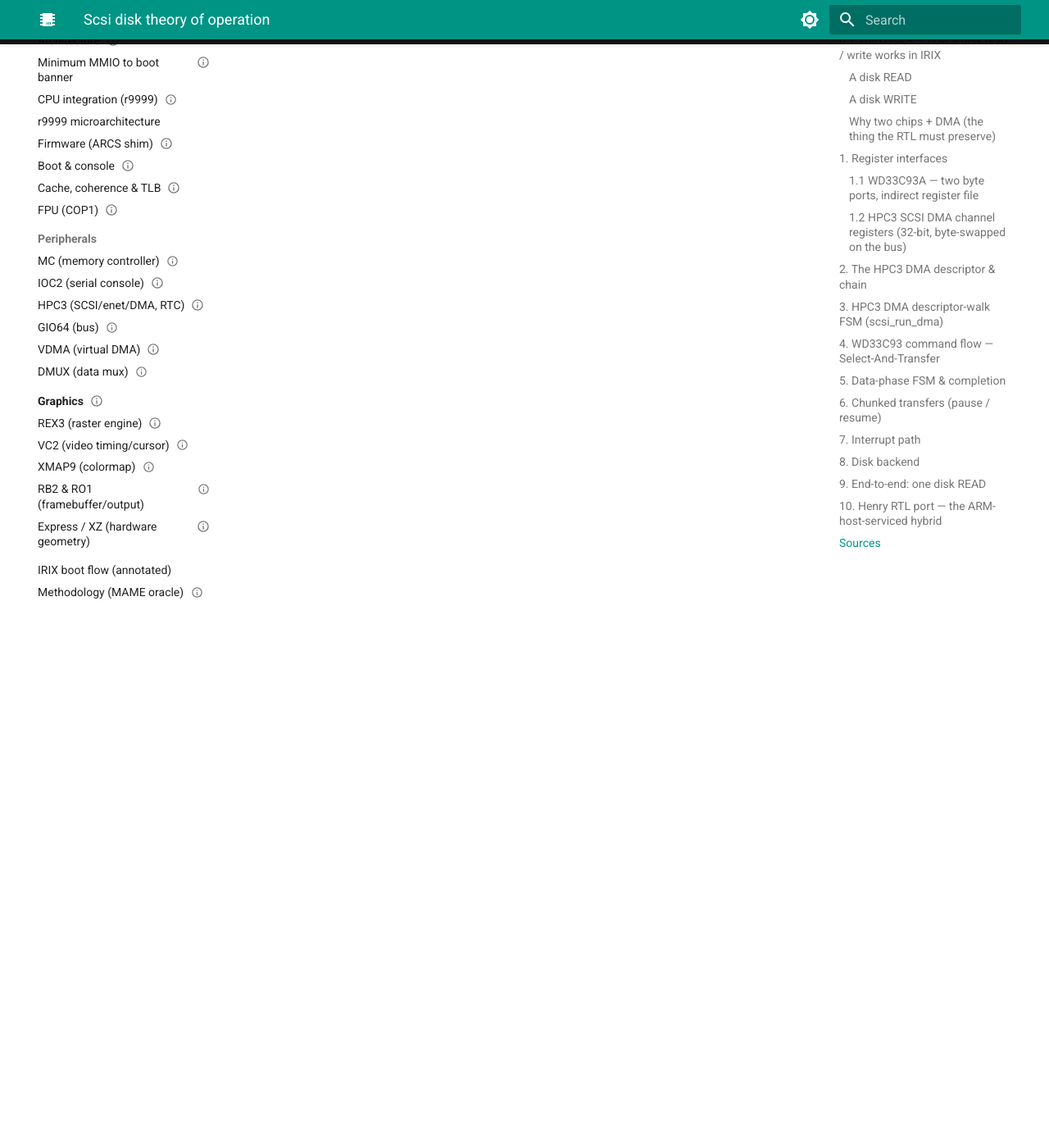
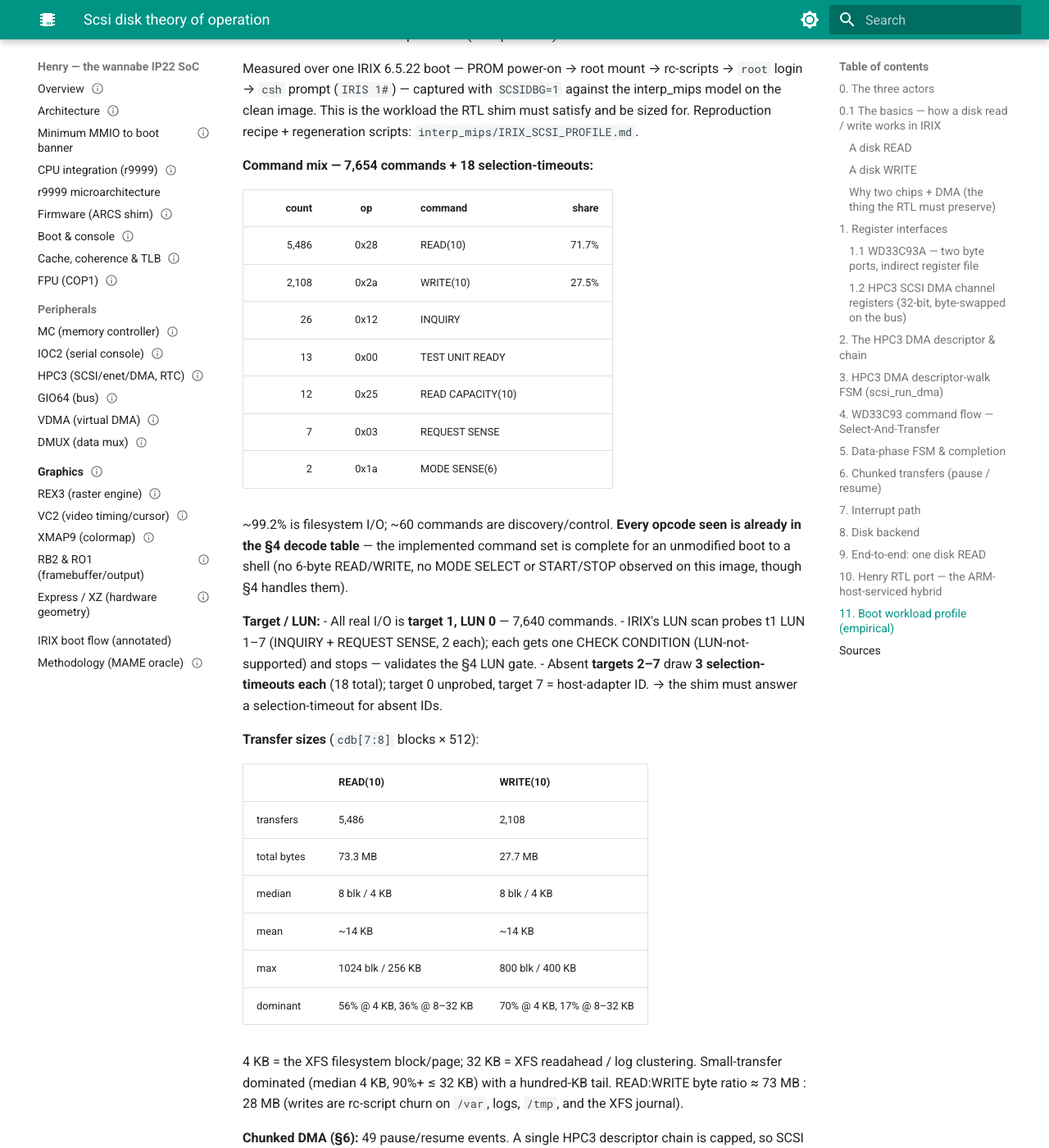
Before and after one commit to dsheffie/henry-the-wannabe-ip22-soc, an MkDocs documentation site: the page built from docs/peripherals/scsi_disk_theory_of_operation.md, in a window 1280 px wide and 1400 px high, scrolled down 9574 px. Shown: the whole window at 82% size. Built offline with MkDocs 1.6.1 and Material for MkDocs 9.7.7, drawn with Linux system fonts in a browser that asks for light colours; some of the changed text lies outside the part shown.

Commit message:
docs/scsi: add empirical IRIX boot workload profile (§11)
Fold the interp_mips IRIX_SCSI_PROFILE.md capture into the SCSI theory-of-op:
command mix (7,654 cmds: READ(10) 71.7% / WRITE(10) 27.5% + ~60 discovery),
target/LUN distribution (all I/O = t1/L0; LUN scan; 18 absent-target timeouts),
transfer-size tables (median 4 KB, max 256/400 KB), and chunked-DMA stats
(49 events, ~252 KB effective single-DMA cap). Tie it to design: confirms the
§4 command set is complete for an unmodified boot, and sizes the §10 staging
buffer A. Cross-referenced from §6, §10, and Sources.

Co-Authored-By: Claude Opus 4.8 <noreply@anthropic.com>

```diff
--- a/docs/peripherals/scsi_disk_theory_of_operation.md
+++ b/docs/peripherals/scsi_disk_theory_of_operation.md
@@ -216,6 +216,8 @@ IRIX often programs the WD33C93 transfer count (and the DMA chain) for **fewer b
 - **Pause** (`pause_transfer`, called from CH_DESC_DONE/EOX when `residual()>0`): `drq=false`, `SCSI Status = 0x48` (data-out) / `0x49` (data-in), `Command Phase = 0x46` (count exhausted), `xfer count = 0`, Aux `INT`, `intrq`. `buf`+`pos` are **preserved**.
 - **Resume**: IRIX reprograms the DMA channel for the remaining bytes and re-issues `SEL_ATN_XFER`. `select_and_transfer()` detects an in-flight data phase with `0 < pos < buf.size()` → re-asserts `CIP|BSY`, `drq=true`, and returns **without re-decoding the CDB**; the HPC3 DMA pump after the command write moves the rest from `pos`.
 
+**Observed (one boot, §11):** 49 pause/resume events; IRIX caps a chain at **≈252 KB (504 blocks)**, so any SCSI transfer > 252 KB splits at 504-block boundaries — the **effective maximum single DMA is ≈ 252 KB**. This path is rare (49 of 7,654 commands) but mandatory for the > 128 KB tail.
+
 ---
 
 ## 7. Interrupt path
@@ -263,10 +265,55 @@ The FPGA has **no SCSI bus and no disk image in RTL**, and IRIX's driver can't b
 
 Net: the RTL never touches a data byte from a disk; the ARM moves blocks via mmap; the WD33C93+HPC3 present a byte-for-byte faithful control/completion sequence so IRIX boots unmodified.
 
+**Sizing (from the §11 boot profile):** the path is small-transfer dominated — median **4 KB**, 90%+ ≤ 32 KB — so the staging buffer **A** and the ARM doorbell must make the 4 KB case cheap (it's >half of all transfers). The tail runs to ~256–512 KB SCSI commands, but the HPC3 chunks a single DMA at **≈252 KB** (≤16 KB per descriptor, §2). Two viable sizings for A: one **chunk** (≤252 KB → ARM serviced once per Select-And-Transfer) or one **descriptor** (≤16 KB → smaller buffer, more doorbells). Either way the absent-target IDs (2–7) must still draw a selection-timeout, and the LUN gate must CHECK-CONDITION LUN≠0 (§11).
+
+---
+
+## 11. Boot workload profile (empirical)
+
+Measured over one IRIX 6.5.22 boot — PROM power-on → root mount → rc-scripts → `root` login → `csh` prompt (`IRIS 1#`) — captured with `SCSIDBG=1` against the interp_mips model on the clean image. This is the workload the RTL shim must satisfy and be sized for. Reproduction recipe + regeneration scripts: `interp_mips/IRIX_SCSI_PROFILE.md`.
+
+**Command mix — 7,654 commands + 18 selection-timeouts:**
+
+| count | op | command | share |
+|------:|:--:|---------|------:|
+| 5,486 | 0x28 | READ(10)          | 71.7% |
+| 2,108 | 0x2a | WRITE(10)         | 27.5% |
+|    26 | 0x12 | INQUIRY           |       |
+|    13 | 0x00 | TEST UNIT READY   |       |
+|    12 | 0x25 | READ CAPACITY(10) |       |
+|     7 | 0x03 | REQUEST SENSE     |       |
+|     2 | 0x1a | MODE SENSE(6)     |       |
+
+~99.2% is filesystem I/O; ~60 commands are discovery/control. **Every opcode seen is already in the §4 decode table** — the implemented command set is complete for an unmodified boot to a shell (no 6-byte READ/WRITE, no MODE SELECT or START/STOP observed on this image, though §4 handles them).
+
+**Target / LUN:**
+- All real I/O is **target 1, LUN 0** — 7,640 commands.
+- IRIX's LUN scan probes t1 LUN 1–7 (INQUIRY + REQUEST SENSE, 2 each); each gets one CHECK CONDITION (LUN-not-supported) and stops — validates the §4 LUN gate.
+- Absent **targets 2–7** draw **3 selection-timeouts each** (18 total); target 0 unprobed, target 7 = host-adapter ID. → the shim must answer a selection-timeout for absent IDs.
+
+**Transfer sizes** (`cdb[7:8]` blocks × 512):
+
+| | READ(10) | WRITE(10) |
+|--|--|--|
+| transfers | 5,486 | 2,108 |
+| total bytes | 73.3 MB | 27.7 MB |
+| median | 8 blk / 4 KB | 8 blk / 4 KB |
+| mean | ~14 KB | ~14 KB |
+| max | 1024 blk / 256 KB | 800 blk / 400 KB |
+| dominant | 56% @ 4 KB, 36% @ 8–32 KB | 70% @ 4 KB, 17% @ 8–32 KB |
+
+4 KB = the XFS filesystem block/page; 32 KB = XFS readahead / log clustering. Small-transfer dominated (median 4 KB, 90%+ ≤ 32 KB) with a hundred-KB tail. READ:WRITE byte ratio ≈ 73 MB : 28 MB (writes are rc-script churn on `/var`, logs, `/tmp`, and the XFS journal).
+
+**Chunked DMA (§6):** 49 pause/resume events. A single HPC3 descriptor chain is capped, so SCSI transfers larger than the cap split at descriptor boundaries. Observed chunk granularity at pause: **252 KB (504 blk = 0x3F000) ×43** and 504 KB ×6 → **effective max single DMA ≈ 252 KB**. Transfers that got chunked: 256 KB ×28, 512 KB ×10, 400 KB ×7 (+ a few odd sizes). Open question (worth confirming): whether the 252 KB cap is the HPC3 descriptor-count limit or an XFS max-contiguous-I/O setting.
+
+> Scope: one boot of the clean 6.5.22 image (warm — kernel reconfigure already done), root/no-password login through the `tset` handshake to the `csh` prompt. Writes go to a COW overlay; the base image stays read-only.
+
 ---
 
 ## Sources
 - `interp_mips/sgi_scsi.cc` / `sgi_scsi.hh` — fused WD33C93A + disk target (the §1.1, §4, §5, §6, §8 behavior).
 - `interp_mips/sgi_hpc.cc` / `sgi_hpc.hh` — HPC3 SCSI DMA channel + IOC2/INT2 (§1.2, §2, §3, §7).
 - Validated against a live IRIX 6.5 boot (MAME `wd33c9x.cpp`/`hpc3.cpp` as the oracle).
+- `interp_mips/IRIX_SCSI_PROFILE.md` — the §11 boot workload profile (command mix, target/LUN, transfer-size distribution, chunked-DMA cap) + reproduction/regeneration scripts.
 - Companion: `hpc3.md` (HPC3 block spec), `ioc2.md` (INT2/local0 → IP mux). RTL plan: the henry DRAM arbiter (`henry_soc.sv`).
```
